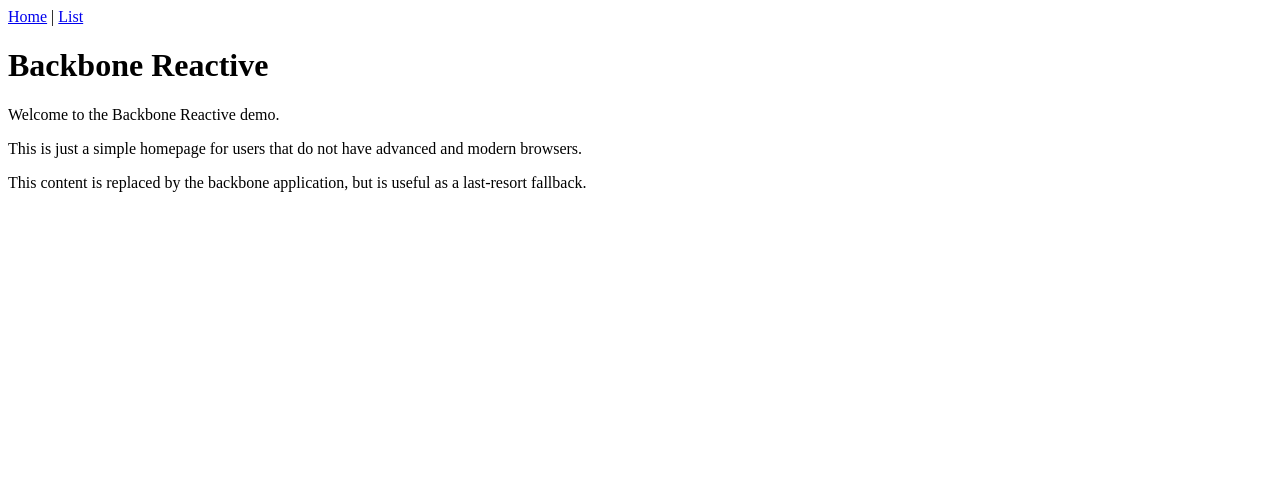
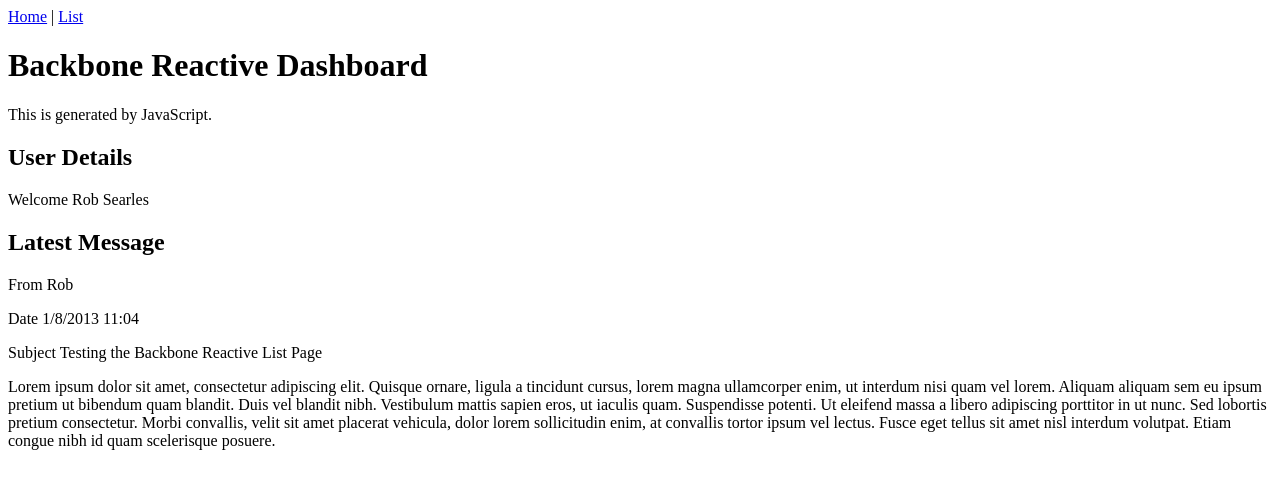
Before and after one commit to robsearles/backbone-reactive, a plain HTML site: page index.html in a window 1280 px wide. Drawn offline with Linux system fonts and the light colour scheme.

Commit message:
Adding A Simple Dashboard
In this commit we are introducing the dashboard page into our
site. You will notice that there is a lot of duplicated code within
the dashboard.js file. This is something we are going to rectify in
later chapters.

```diff
--- a/index.html
+++ b/index.html
@@ -17,5 +17,11 @@
       <p>This content is replaced by the backbone application, but is useful as a last-resort fallback.</p>
     </div>
 
+    <script src="/js/jquery-1.8.3.min.js"></script>
+    <script src="/js/underscore-min.js"></script>
+    <script src="/js/backbone-min.js"></script>
+    <script src="/js/app/dashboard.js"></script>
+
+
   </body>
 </html>
--- /dev/null
+++ b/js/app/dashboard.js
@@ -0,0 +1,116 @@
+// # Dashboard View
+
+'use strict';
+var Backbone; // hello jslint
+var $; // hello jslint
+
+// ## Shared Date Functions
+// Utility class for date functionality
+var DateFunctions = {
+  // convert a timestamp into a JavaScript Date Object
+  getDate: function (timestamp) {
+    return new Date(parseInt(timestamp, 10));
+  },
+
+  // Format a Javascript Date Object into a more readable date string
+  getDateNice: function (date) {
+    return date.toLocaleDateString();
+  },
+
+  // Format a Javascript Date Object into a more readable time string
+  getTimeNice: function (date) {
+    return this.padTime(date.getHours()) + ':' + this.padTime(date.getMinutes());
+  },
+
+  // Format a Javascript Date Object into a more readable date and
+  // time string
+  getDateAndTimeNice: function (date) {
+    return this.getDateNice(date) + " " + this.getTimeNice(date);
+  },
+
+  // ### Pad Time
+  // A very simple function to ensure that if the hours or minutes
+  // contain a single digit, pad it out. Eg: 9 becomes 09
+  padTime: function (time) {
+    if (time < 10) {
+      return '0' + time;
+    }
+    return time;
+  }
+};
+
+// ## Define the List Item Model
+var ListItem = Backbone.Model.extend({
+  url: function () {
+    return '/mock-data/message.' + this.id + '.json';
+  }
+});
+
+
+var UserView = Backbone.View.extend({
+  className: 'user-details',
+
+  render: function () {
+    var html = '<h2>User Details</h2><p>Welcome Rob Searles</p>';
+    this.$el.html(html);
+    return this.el;
+  }
+});
+
+var MessageView = Backbone.View.extend({
+  className: 'message',
+
+  initialize: function () {
+    // for the sake of this demo, we know the latest message is number 5
+    this.model = new ListItem({id: 5});
+  },
+
+  loadMessage: function (callback) {
+    var self = this;
+    self.model.fetch({success: function () {
+      self.render();
+      callback(self.el);
+    }});
+  },
+
+  render: function () {
+    var date = DateFunctions.getDate(this.model.get('date'));
+    var dateNice = DateFunctions.getDateAndTimeNice(date);
+
+    var html = '<h2>Latest Message</h2>' +
+      '<p><label>From</label> ' + this.model.get('from') + '</p>' +
+      '<p><label>Date</label> ' + dateNice + '</p>' +
+      '<p><label>Subject</label> ' + this.model.get('subject') + '</p>' +
+      '<p>' + this.model.get('body') + '</p>';
+    this.$el.html(html);
+    return this.el;
+  }
+});
+
+var DashboardView = Backbone.View.extend({
+
+  // ### Initialise the View
+  initialize: function () {
+    this.render();
+  },
+
+  // ### Render this View
+  render: function () {
+    var self = this;
+    var html = '<h1>Backbone Reactive Dashboard</h1> ' +
+      '<p>This is generated by JavaScript.</p>';
+    self.$el.html(html);
+
+    var userDetails = new UserView();
+    self.$el.append(userDetails.render());
+
+    var messageView = new MessageView();
+    messageView.loadMessage(function(el) {
+      self.$el.append(el);
+    });
+  },
+});
+
+var dashboardView = new DashboardView({
+  el: $('#content')
+});
--- a/js/app/list.js
+++ b/js/app/list.js
@@ -143,10 +143,6 @@
 var ListView = Backbone.View.extend({
 
   // ### Initialise the View
-  // The view is initialised by loading in some data via an Ajax call
-  // the data is then assigned to this view's Collection, which is
-  // defined as being of type ListCollection. Once the collection has
-  // been defined and created, the view is rendered
   initialize: function () {
     var self = this;
     self.collection = new ListCollection({}, {
```
